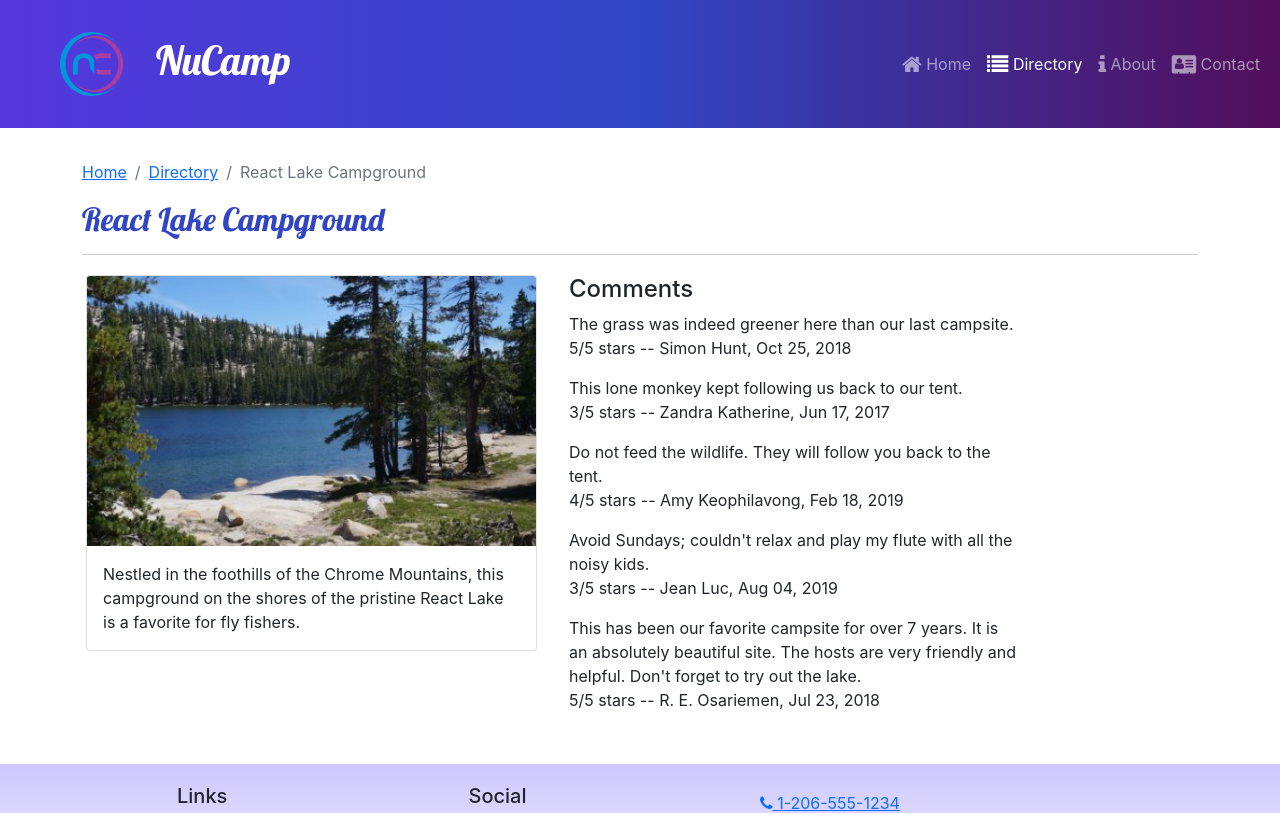
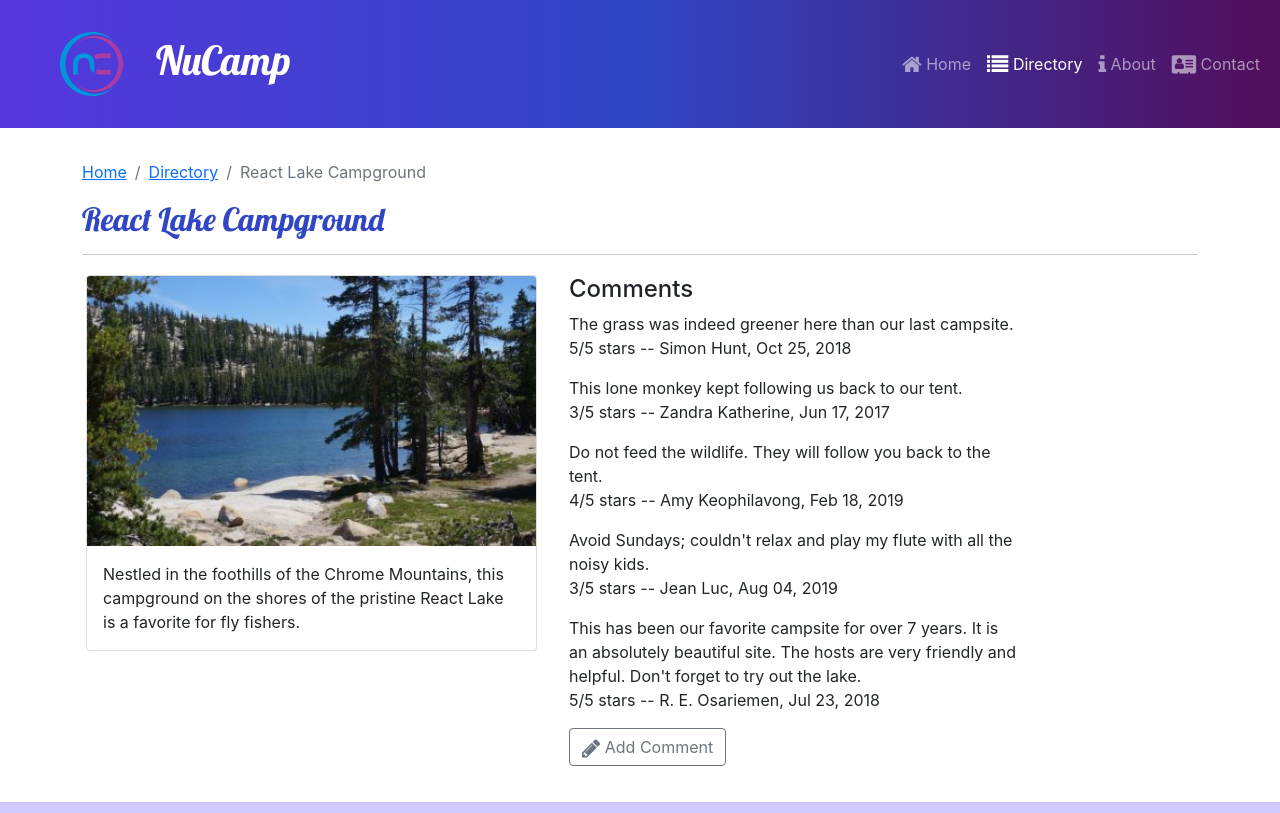
Before and after one commit to randalltr/react-campsite-app, a React (Create React App) app: page /directory/0 in a window 1280 px wide. Shown: the top 813 px of the page. Built offline with nearby package versions, Linux system fonts and the light colour scheme.

Commit message:
started workshop 3 comment form modal

```diff
--- /dev/null
+++ b/src/features/comments/CommentForm.js
@@ -0,0 +1,22 @@
+import { useState } from 'react';
+import { Button, Modal, ModalHeader, ModalBody, FormGroup, Label } from 'reactstrap';
+import { Formik, Field, Form } from 'formik';
+
+const CommentForm = ({campsiteId}) => {
+
+    const [modalOpen, setModalOpen] = useState(false);
+
+    return (
+        <>
+            <Button outline onClick={() => setModalOpen(true)}>
+                <i className='fa fa-pencil fa-lg' /> Add Comment
+            </Button>
+            <Modal isOpen={modalOpen}>
+                <ModalHeader toggle={() => setModalOpen(false)}>Add Comment</ModalHeader>
+                <ModalBody>campsite: {campsiteId}</ModalBody>
+            </Modal>
+        </>
+    );
+}
+
+export default CommentForm;
--- a/src/features/comments/CommentsList.js
+++ b/src/features/comments/CommentsList.js
@@ -1,6 +1,7 @@
 import { Col } from 'reactstrap';
 import Comment from './Comment';
 import { selectCommentsByCampsiteId } from './commentsSlice';
+import CommentForm from './CommentForm';
 
 const CommentsList = ({campsiteId}) => {
     const comments = selectCommentsByCampsiteId(campsiteId);
@@ -12,6 +13,7 @@
                 {comments.map((comment) => {
                     return <Comment key={comment.id} comment={comment} />;
                 })}
+                <CommentForm campsiteId={campsiteId} />
             </Col>
         )
     }
```
